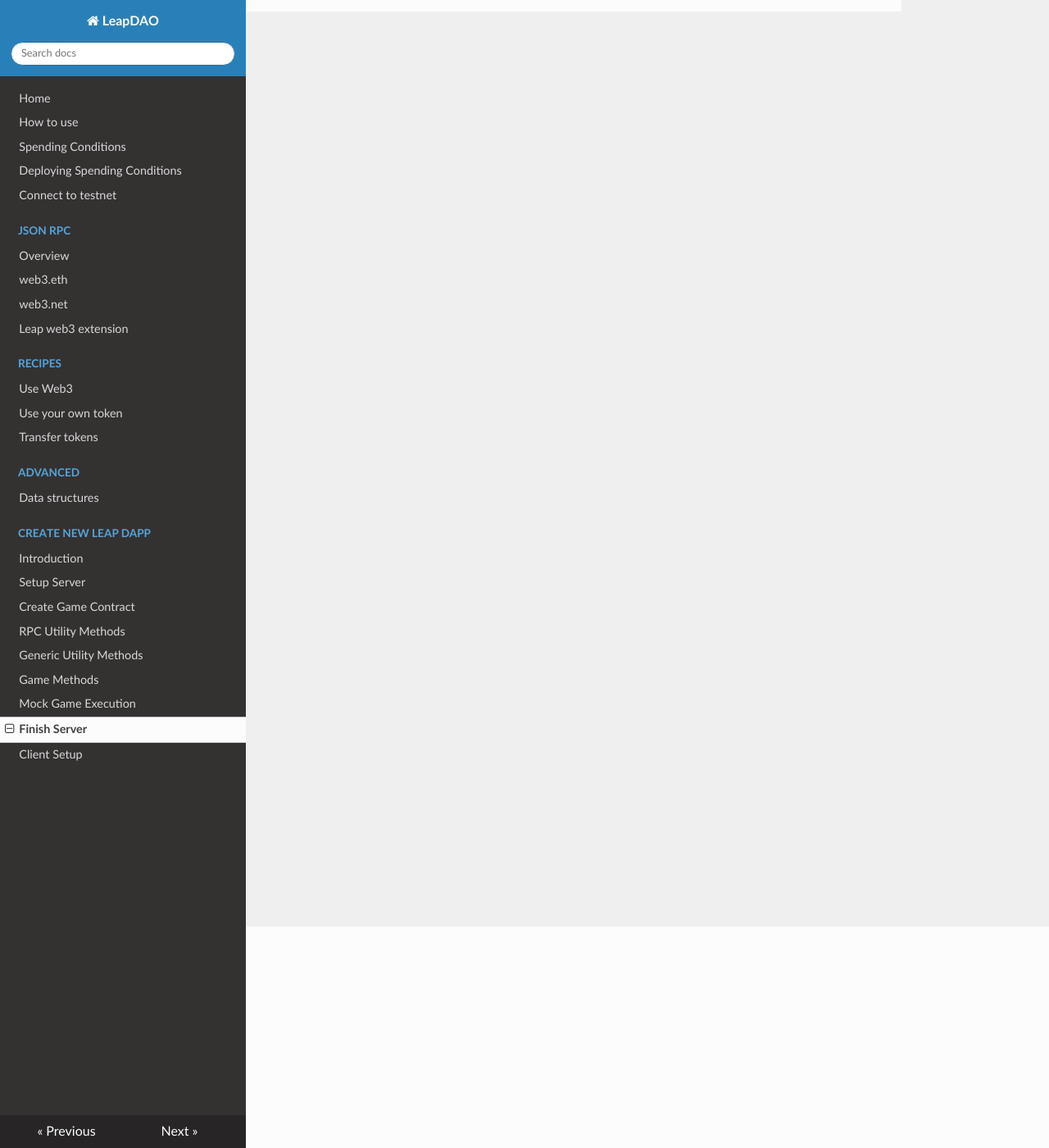
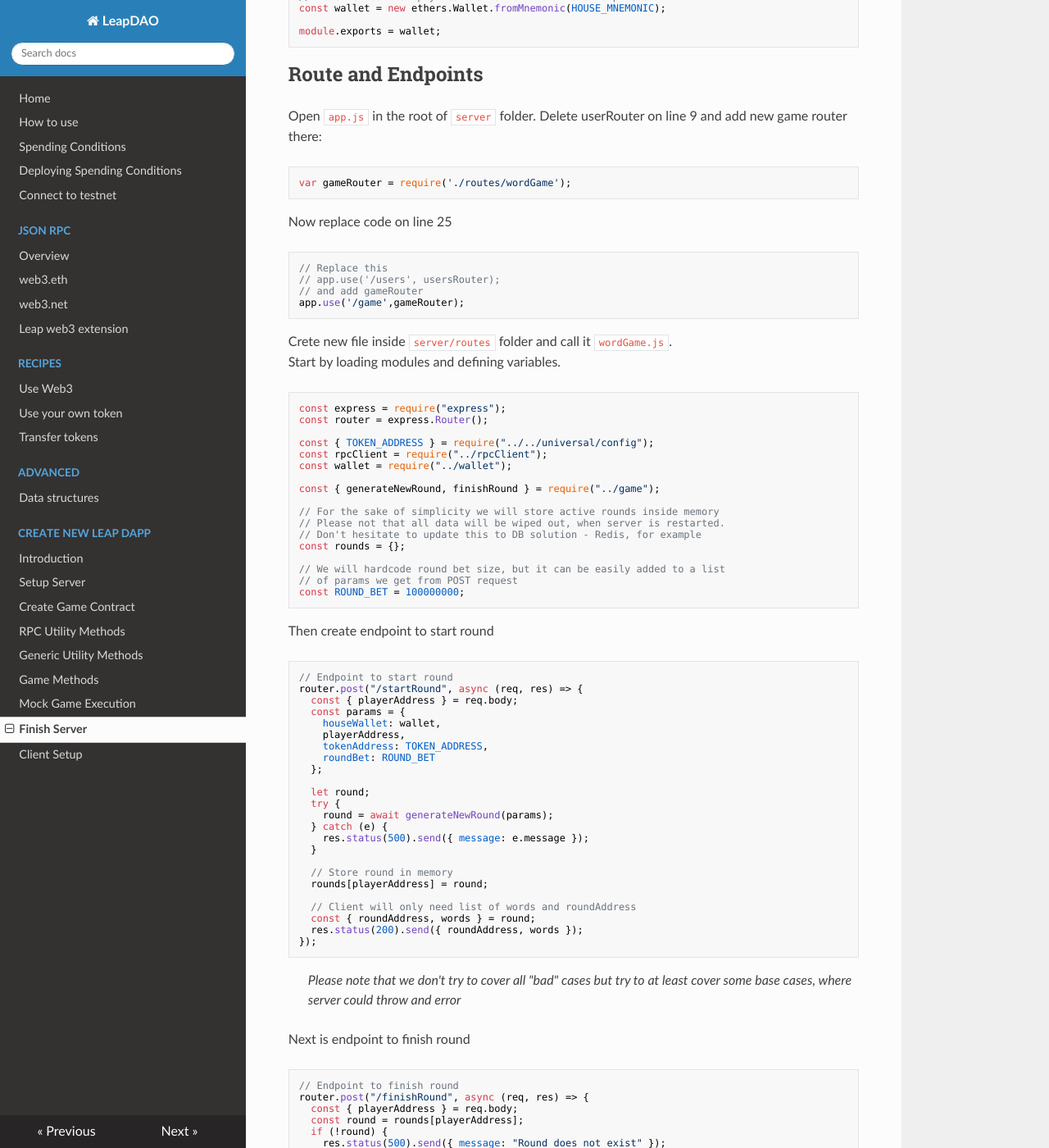
Before and after one commit to leapdao/docs, an MkDocs documentation site: the page built from docs/tutorials/new-dapp/step-7-finish-server.md, in a window 1280 px wide and 1400 px high, scrolled down 270 px. Shown: the whole window at 82% size. Built offline with MkDocs 1.6.1, drawn with Linux system fonts in a browser that asks for light colours; nearby versions of some CDN libraries; some of the changed text lies outside the part shown.

Commit message:
Add instructions to complete server endpoints and router

````diff
--- a/docs/tutorials/new-dapp/step-7-finish-server.md
+++ b/docs/tutorials/new-dapp/step-7-finish-server.md
@@ -1,2 +1,153 @@
-Finish Server Implementation
+Create Wallet Module
 ---
+Inside the root of `server` folder create new `wallet.js` file:
+```javascript
+const ethers = require('ethers');
+const { WALLET_MNEMONIC } = require('./config');
+
+// Here we would simply restore wallet from mnemonic phrase
+const wallet = new ethers.Wallet.fromMnemonic(HOUSE_MNEMONIC);
+
+module.exports = wallet;
+```
+
+Route and Endpoints
+---
+Open `app.js` in the root of `server` folder. Delete userRouter on line 9 and
+add new game router there:
+```javascript
+var gameRouter = require('./routes/wordGame');
+```
+
+Now replace code on line 25
+```javascript
+// Replace this
+// app.use('/users', usersRouter);
+// and add gameRouter
+app.use('/game',gameRouter);
+```
+
+Crete new file inside `server/routes` folder and call it `wordGame.js`.
+Start by loading modules and defining variables.
+```javascript
+const express = require("express");
+const router = express.Router();
+
+const { TOKEN_ADDRESS } = require("../../universal/config");
+const rpcClient = require("../rpcClient");
+const wallet = require("../wallet");
+
+const { generateNewRound, finishRound } = require("../game");
+
+// For the sake of simplicity we will store active rounds inside memory
+// Please not that all data will be wiped out, when server is restarted.
+// Don't hesitate to update this to DB solution - Redis, for example
+const rounds = {};
+
+// We will hardcode round bet size, but it can be easily added to a list
+// of params we get from POST request
+const ROUND_BET = 100000000;
+```
+
+Then create endpoint to start round
+```javascript
+// Endpoint to start round
+router.post("/startRound", async (req, res) => {
+  const { playerAddress } = req.body;
+  const params = {
+    houseWallet: wallet,
+    playerAddress,
+    tokenAddress: TOKEN_ADDRESS,
+    roundBet: ROUND_BET
+  };
+
+  let round;
+  try {
+    round = await generateNewRound(params);
+  } catch (e) {
+    res.status(500).send({ message: e.message });
+  }
+
+  // Store round in memory
+  rounds[playerAddress] = round;
+
+  // Client will only need list of words and roundAddress
+  const { roundAddress, words } = round;
+  res.status(200).send({ roundAddress, words });
+});
+```
+>*Please note that we don't try to cover all "bad" cases but try to at least cover some base cases,
+where server could throw and error*
+
+Next is endpoint to finish round
+```javascript
+// Endpoint to finish round
+router.post("/finishRound", async (req, res) => {
+  const { playerAddress } = req.body;
+  const round = rounds[playerAddress];
+  if (!round) {
+    res.status(500).send({ message: "Round does not exist" });
+  }
+
+  const { word } = req.body;
+  const params = {
+    word,
+    round,
+    houseWallet: wallet,
+    roundBet: ROUND_BET,
+    tokenAddress: TOKEN_ADDRESS
+  };
+  const roundStatus = await finishRound(params);
+
+  // roundStatus will contain two fields
+  // - receiptHash
+  // - roundBalance
+  res.status(200).send(roundStatus);
+});
+```
+
+Test with Postman
+---
+Open terminal inside `server` folder and run:
+```bash
+nodemon start
+```
+Then open Postman, go to `File/Import/Paste Raw Text` and paste following curl:
+```bash
+curl -X POST \
+  http://localhost:3000/game/startRound \
+  -d playerAddress=0xF9f6607C019CcE7222815C04C303099527FF4A38
+```
+You can replace playerAddress with your own or use provided. The outcome should be the same.
+Press "Send" and you should get response similar to this
+```json
+{
+	"roundAddress": "0x5d4258ccc46d6afd1234d187ee7fc472129a8988",
+	"words": [
+		"evening",
+		"piece",
+		"using",
+		"boat"
+	]
+}
+```
+In order to ensure that finishRound endpoint is working, we need to make transfer from client.
+Go to [https://staging.leapdao.org/wallet](https://staging.leapdao.org/wallet), activate and connect Metamask.
+Then ensure you are on Rinkby network and make transfer of any amount to roundAddress that you got from calling startRound.
+
+
+Do the same to check finishRound endpoint:
+```bash
+curl -X POST \
+  http://localhost:3000/game/finishRound \
+  -d 'playerAddress=0xF9f6607C019CcE7222815C04C303099527FF4A38&word=boat'
+```
+Again you can replace **playerAddress** and **word** to your own.
+After you press "Send" the response would be similar to this:
+```json
+{
+	"receiptHash": "0xae765ed54ad2af182607c23a1328f89f05be56918cdcf66746f2a4c36c495679",
+	"roundBalance": "10000106000000"
+}
+```
+Seems that everything is working just fine and we can proceed implementing our front-end client.
````
